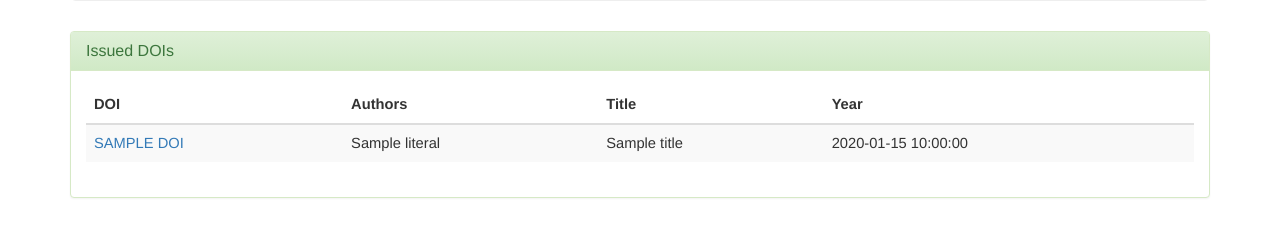
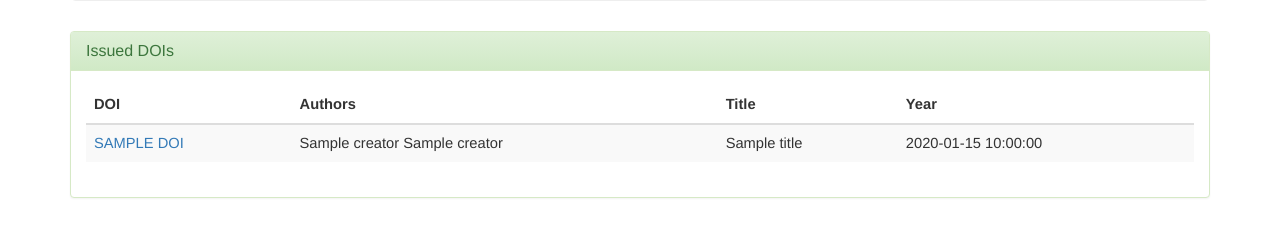
Before and after one commit to NBISweden/doi-bils, a Flask app: page / in a window 1280 px wide. Shown: the part 404-641 px from the top of the page. Run offline with Flask 2, Linux system fonts and the light colour scheme; a database or web service that is not in the repository returns one stand-in record (values such as "Sample title"); data that the repository does not hold is empty; some libraries are stand-ins or nearby versions.

Commit message:
Modify authors data attributes
Refs using old API syntax have been removed from templates

```diff
--- a/templates/index.html
+++ b/templates/index.html
@@ -59,10 +59,10 @@
                      <td>
                         <div class="article">
                            {% for aut in work.authors %}
-                           {% if aut.literal %}
-                           {{aut.literal}} {% if not loop.last %},{% endif %}
+			   {% if aut.nameType == "Organizational" or not aut.givenName %}
+			   {{aut.name}} {% if not loop.last %},{% endif %}
                            {% else %}
-                           {{aut.given}} {{aut.family}}{% if not loop.last %},{% endif %}
+                           {{aut.givenName}} {{aut.familyName}}{% if not loop.last %},{% endif %}
                            {% endif %}
                            {% endfor %}
                         </div>
```
